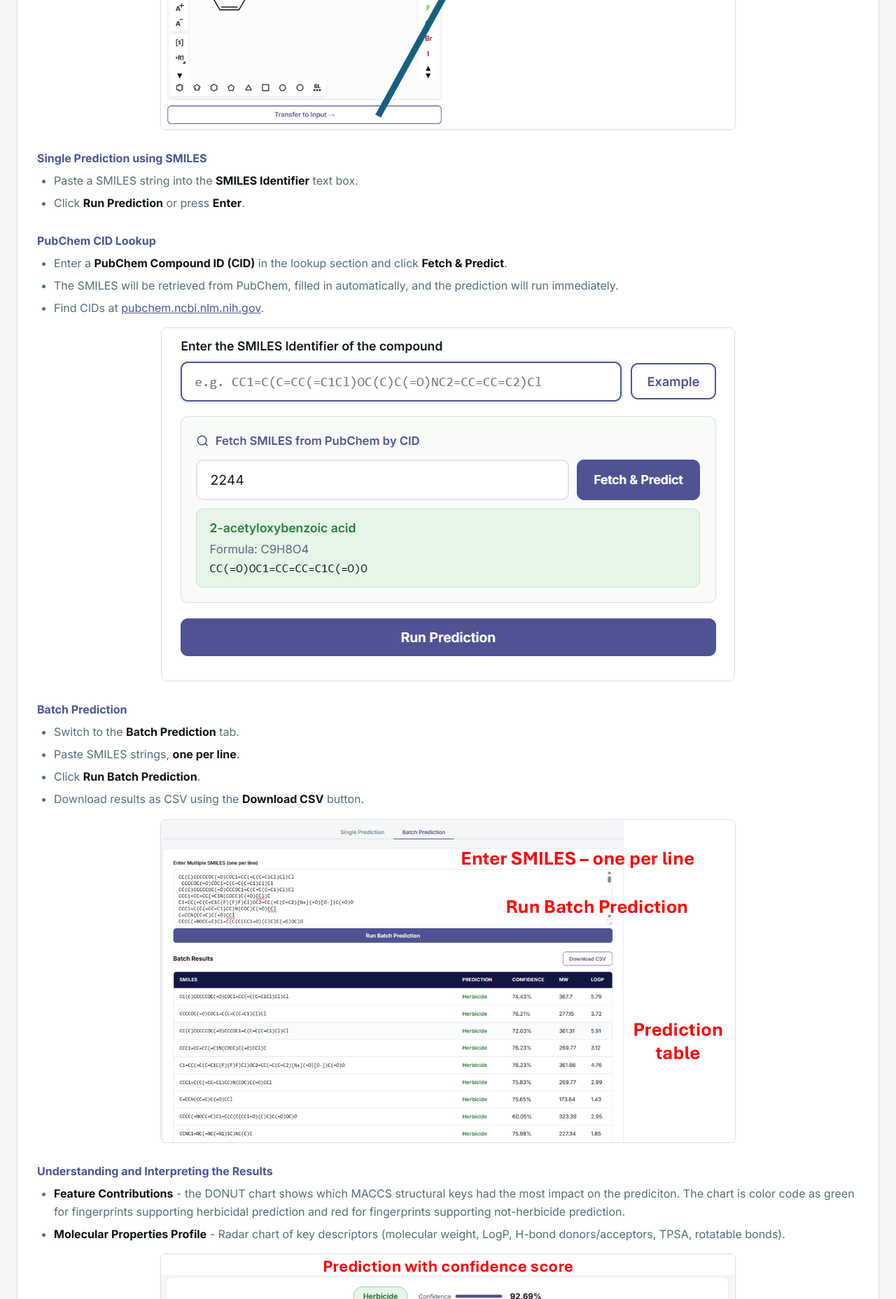
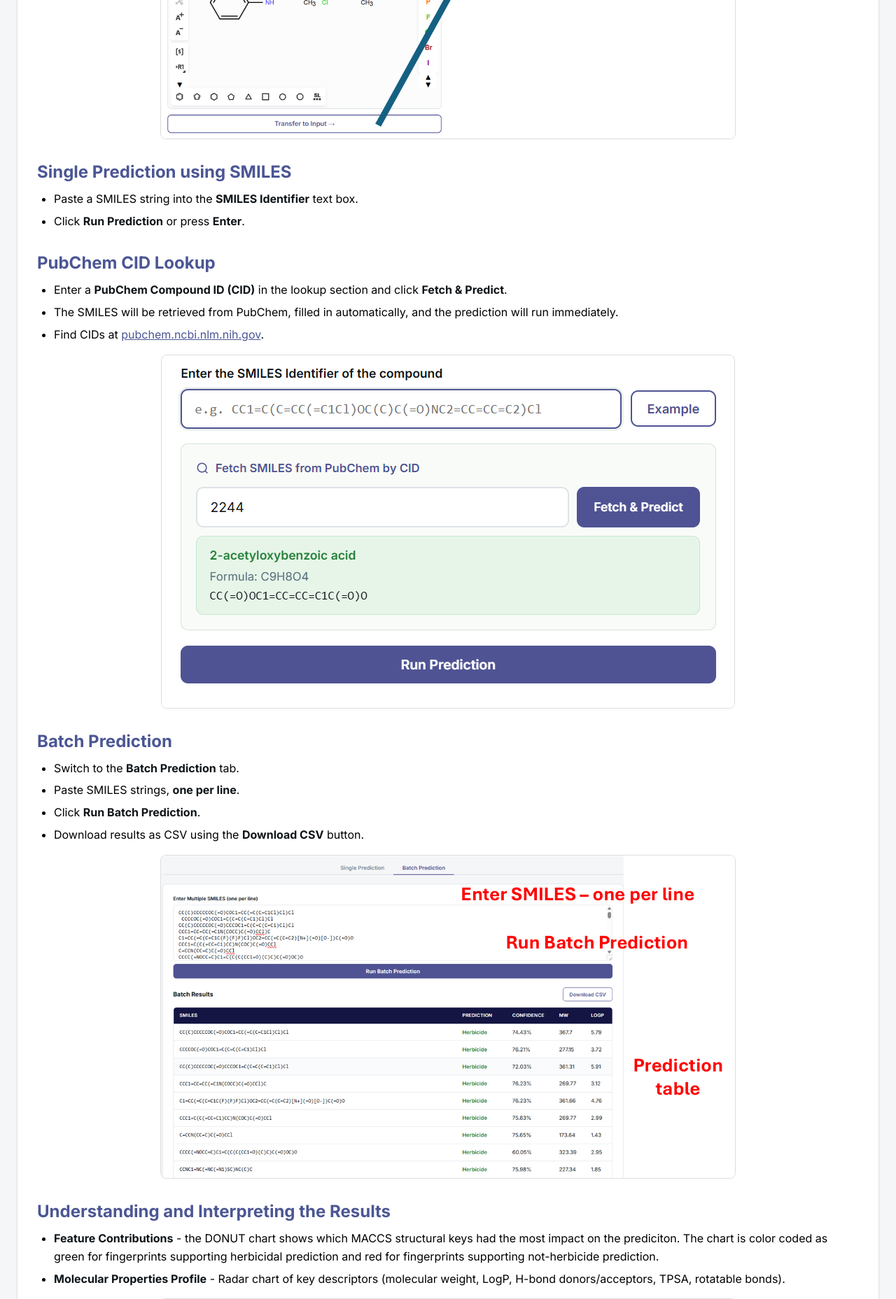
Before and after one commit to crispin-kenslin/haps, a Flask app: page /herb-pred/help in a window 1280 px wide. Shown: the part 680-2537 px from the top of the page at 70% size. Run offline with Flask 3, Linux system fonts and the light colour scheme; parts of the project's set-up code (start-up, migrations or seed data) failed here and were passed over.

Commit message:
Help page headers and li changed

```diff
--- a/static/css/style.css
+++ b/static/css/style.css
@@ -349,6 +349,11 @@ textarea {
 
 .btn-secondary:hover {
     background: #f0f7f0;
+}
+
+.help-section li{
+    font-size: 1rem;
+    color: black;
 }
 
 .help-image {
--- a/templates/help.html
+++ b/templates/help.html
@@ -12,7 +12,7 @@
     .help-section h3 {
         color: var(--primary);
         margin-bottom: 0.4rem;
-        font-size: 1rem;
+        font-size: 1.5rem;
     }
 
     ul {
@@ -89,7 +89,7 @@
     <div class="help-section">
         <h3>Understanding and Interpreting the Results</h3>
         <ul>
-            <li><strong>Feature Contributions</strong> - the DONUT chart shows which MACCS structural keys had the most impact on the prediciton. The chart is color code as green for fingerprints supporting herbicidal prediction and red for fingerprints supporting not-herbicide prediction.</li>
+            <li><strong>Feature Contributions</strong> - the DONUT chart shows which MACCS structural keys had the most impact on the prediciton. The chart is color coded as green for fingerprints supporting herbicidal prediction and red for fingerprints supporting not-herbicide prediction.</li>
 
             <li><strong>Molecular Properties Profile</strong> - Radar chart of key descriptors (molecular weight, LogP,
                 H-bond donors/acceptors, TPSA, rotatable bonds).</li>
```
